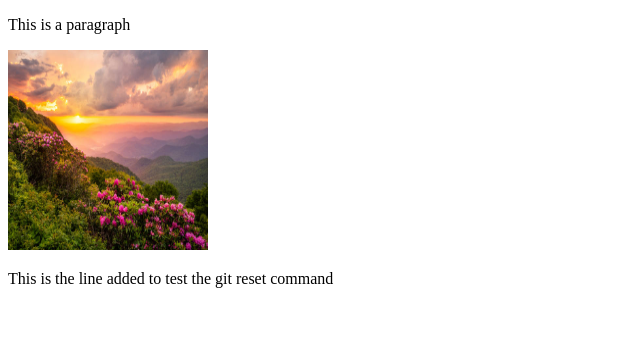
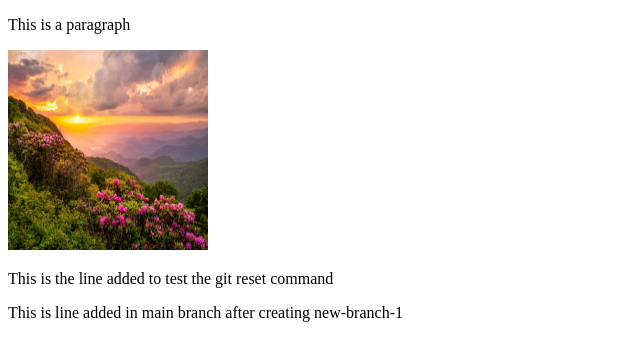
Before and after one commit to practicep6666/GIT-PRACTICE, a plain HTML site: page index.html in a window 1280 px wide. Shown: the whole page, without its empty margins (0-640 px from the left). Drawn offline with Linux system fonts and the light colour scheme.

Commit message:
Third commit from main branch

```diff
--- a/index.html
+++ b/index.html
@@ -9,5 +9,6 @@
     <p>This is a paragraph</p>
     <img src="scenary.jpg" alt="beautiful scenary with sunrise and flowers" width="200px" height="200px">
     <p>This is the line added to test the git reset command</p>
+    <p>This is line added in main branch after creating new-branch-1</p>
 </body>
 </html>
```
